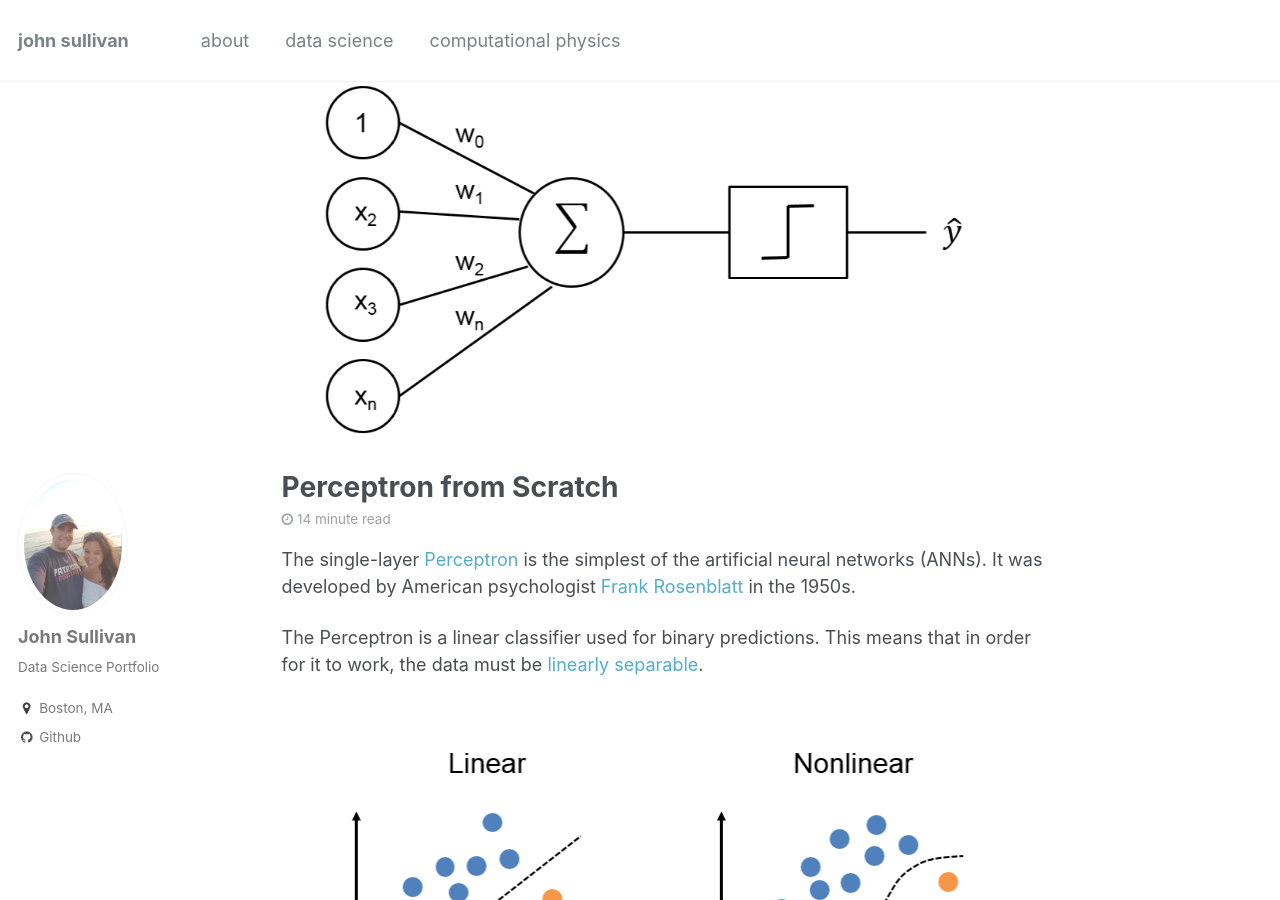
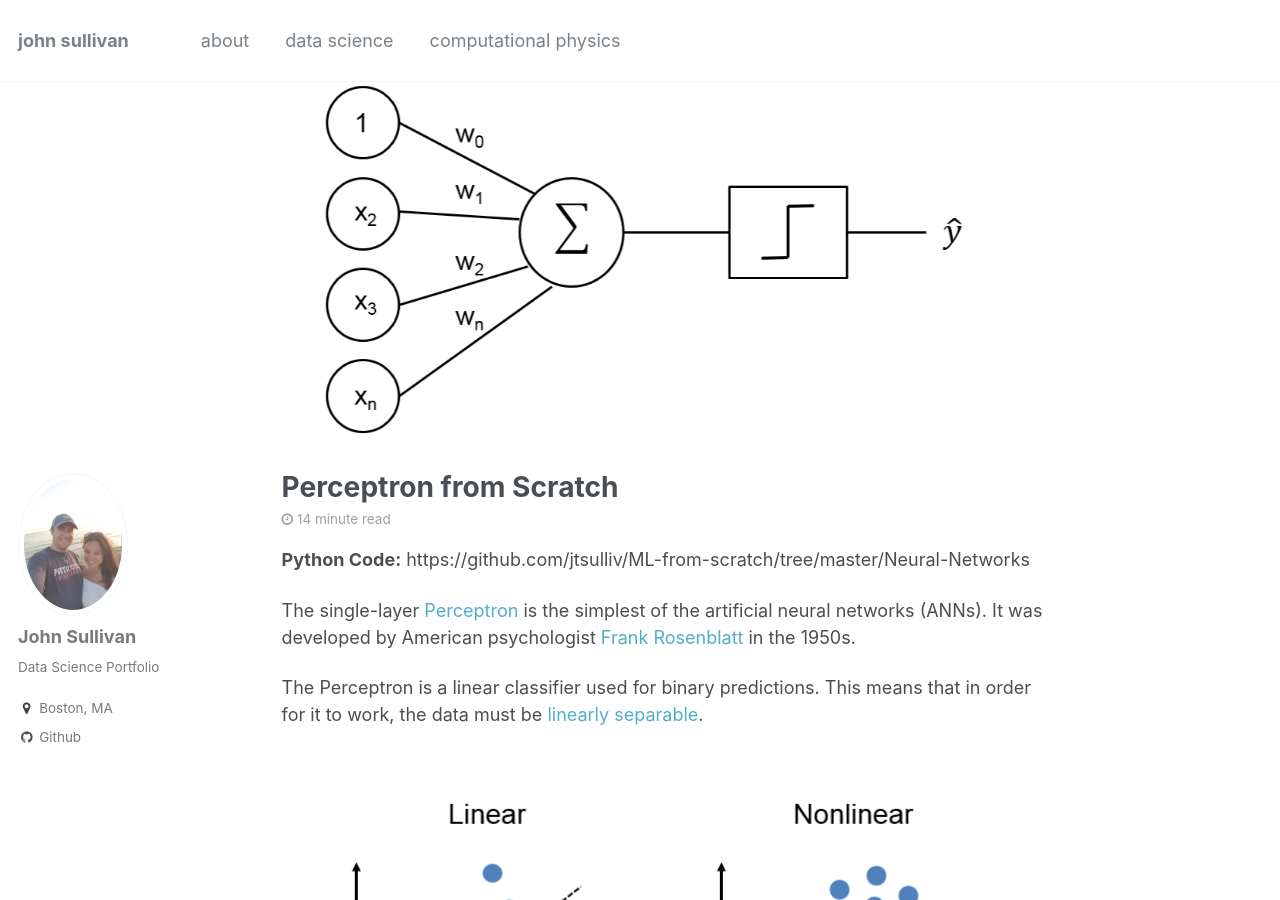
Before and after one commit to jtsulliv/jtsulliv.github.io, a Jekyll site: the page built from _posts/2017-08-16-perceptron.md, in a window 1280 px wide and 900 px high. Built offline with Jekyll 4.4.1, drawn with Linux system fonts in a browser that asks for light colours; formulas are drawn with MathJax 3.

Commit message:
Update 2017-08-16-perceptron.md

```diff
--- a/_posts/2017-08-16-perceptron.md
+++ b/_posts/2017-08-16-perceptron.md
@@ -9,6 +9,7 @@
 
 excerpt: "Neural Networks, Stochastic Gradient Descent"
 ---
+**Python Code:** https://github.com/jtsulliv/ML-from-scratch/tree/master/Neural-Networks
 
 The single-layer [Perceptron](https://en.wikipedia.org/wiki/Perceptron) is the simplest of the artificial neural networks (ANNs).  It was developed by American psychologist [Frank Rosenblatt](https://en.wikipedia.org/wiki/Frank_Rosenblatt) in the 1950s.
 
```
